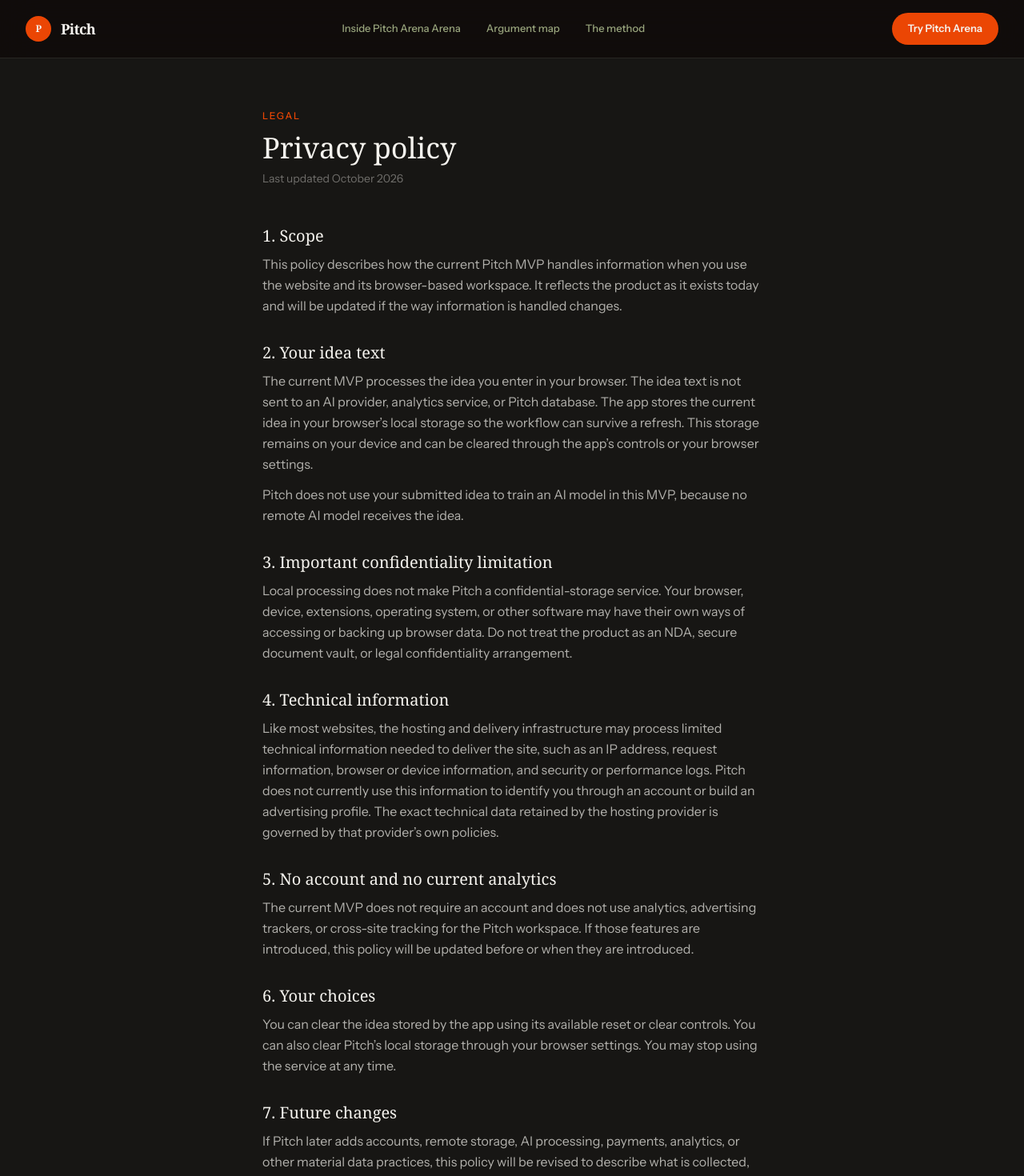
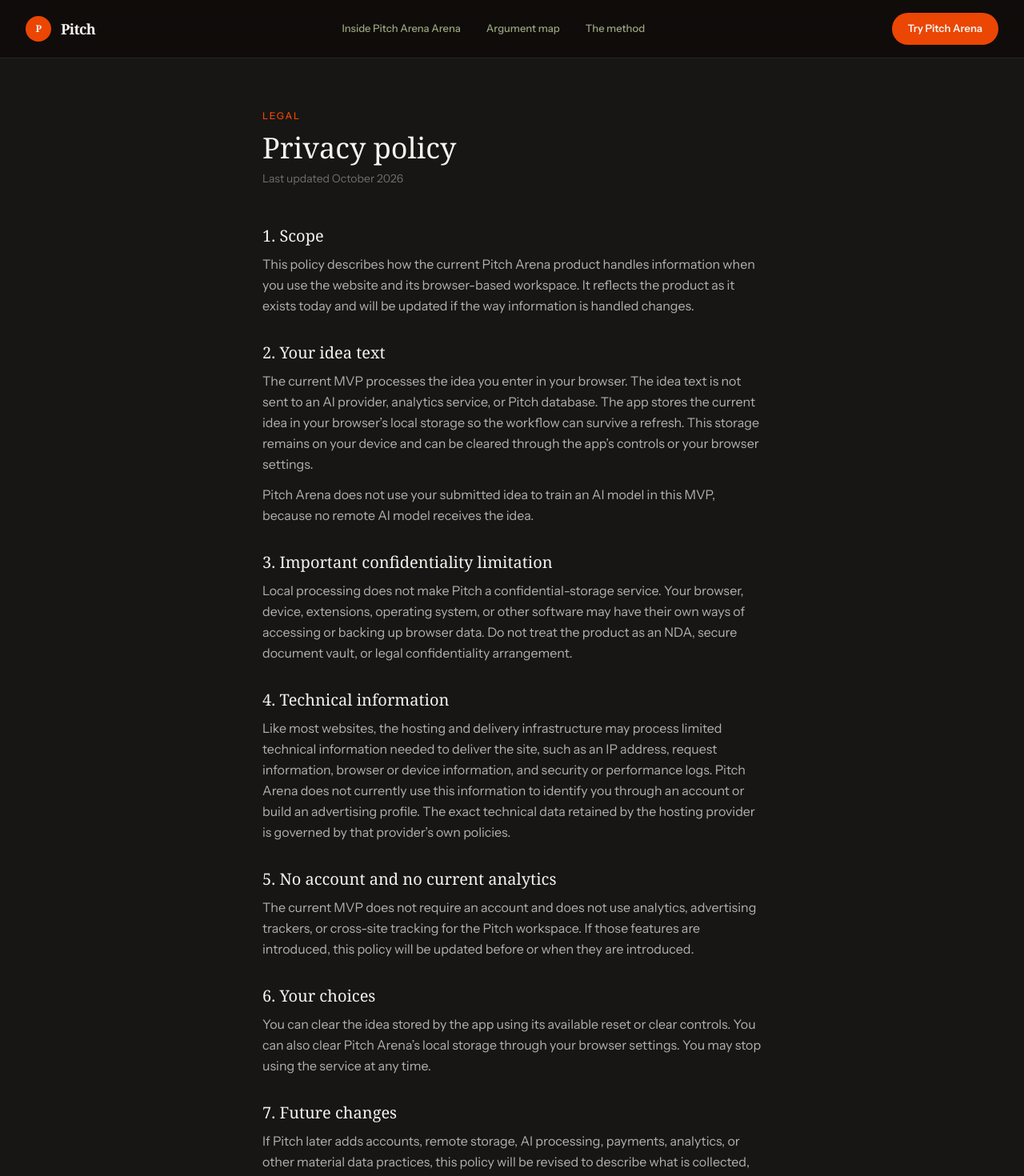
Before and after one commit to Wuraola-Adebisi/Pitch, a React (Vite) app: page /privacy in a window 1280 px wide. Shown: the top 1470 px of the page at 80% size. Built offline with nearby package versions, Linux system fonts and the light colour scheme.

Commit message:
Update Privacy.tsx for Pitch Arena

```diff
--- a/src/pages/Privacy.tsx
+++ b/src/pages/Privacy.tsx
@@ -15,7 +15,7 @@
             <section>
               <h2 className="font-display text-xl text-ink mb-2">1. Scope</h2>
               <p>
-                This policy describes how the current Pitch MVP handles information when you use
+                This policy describes how the current Pitch Arena product handles information when you use
                 the website and its browser-based workspace. It reflects the product as it exists
                 today and will be updated if the way information is handled changes.
               </p>
@@ -31,7 +31,7 @@
                 or your browser settings.
               </p>
               <p className="mt-3">
-                Pitch does not use your submitted idea to train an AI model in this MVP, because no
+                Pitch Arena does not use your submitted idea to train an AI model in this MVP, because no
                 remote AI model receives the idea.
               </p>
             </section>
@@ -52,7 +52,7 @@
                 Like most websites, the hosting and delivery infrastructure may process limited
                 technical information needed to deliver the site, such as an IP address, request
                 information, browser or device information, and security or performance logs.
-                Pitch does not currently use this information to identify you through an account
+                Pitch Arena does not currently use this information to identify you through an account
                 or build an advertising profile. The exact technical data retained by the hosting
                 provider is governed by that provider’s own policies.
               </p>
@@ -71,7 +71,7 @@
               <h2 className="font-display text-xl text-ink mb-2">6. Your choices</h2>
               <p>
                 You can clear the idea stored by the app using its available reset or clear
-                controls. You can also clear Pitch’s local storage through your browser settings.
+                controls. You can also clear Pitch Arena’s local storage through your browser settings.
                 You may stop using the service at any time.
               </p>
             </section>
```
